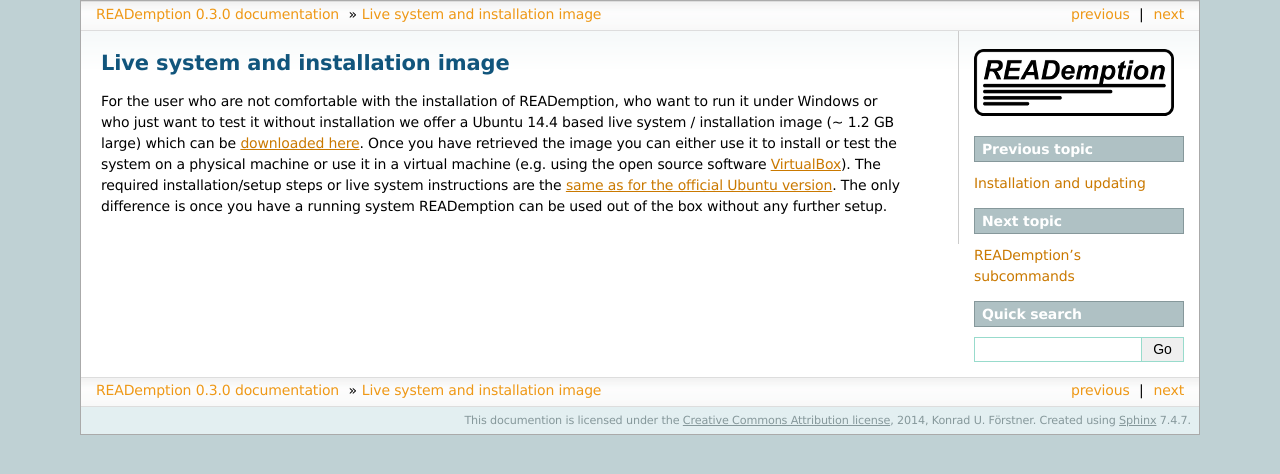
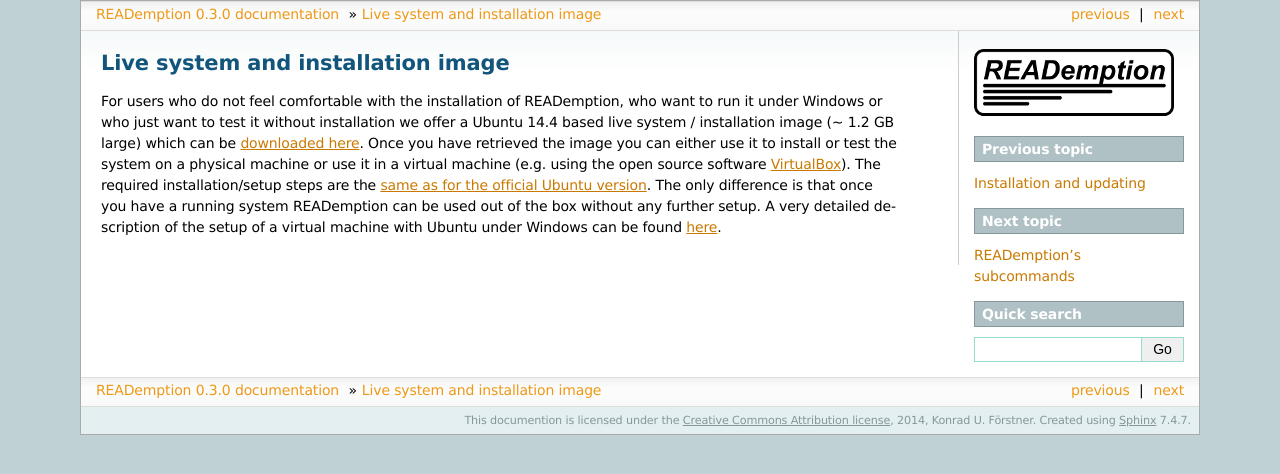
Before and after one commit to foerstner-lab/READemption, a Sphinx documentation site: the page built from docs/source/live_and_installation_image.rst, in a window 1280 px wide. Shown: the top 474 px of the page. Built offline with Sphinx 7.4.7, drawn with Linux system fonts in a browser that asks for light colours; pages that are not in the unit, such as notebooks, are missing from menus.

Commit message:
Extend live image description

```diff
--- a/docs/source/live_and_installation_image.rst
+++ b/docs/source/live_and_installation_image.rst
@@ -1,7 +1,7 @@
 Live system and installation image
 ==================================
 
-For the user who are not comfortable with the installation of
+For users who do not feel comfortable with the installation of
 READemption, who want to run it under Windows or who just want to test
 it without installation we offer a Ubuntu 14.4 based live system /
 installation image (~ 1.2 GB large) which can be `downloaded here
@@ -9,8 +9,11 @@
 you can either use it to install or test the system on a physical
 machine or use it in a virtual machine (e.g. using the open source
 software `VirtualBox <https://www.virtualbox.org/>`_). The required
-installation/setup steps or live system instructions are the `same as
-for the official Ubuntu version
+installation/setup steps are the `same as for the official Ubuntu
+version
 <http://www.ubuntu.com/download/desktop/install-ubuntu-desktop>`_. The
-only difference is once you have a running system READemption can be
-used out of the box without any further setup.
+only difference is that once you have a running system READemption can
+be used out of the box without any further setup. A very detailed
+description of the setup of a virtual machine with Ubuntu under
+Windows can be found `here
+<http://www.wikihow.com/Install-Ubuntu-on-VirtualBox>`_.
```
